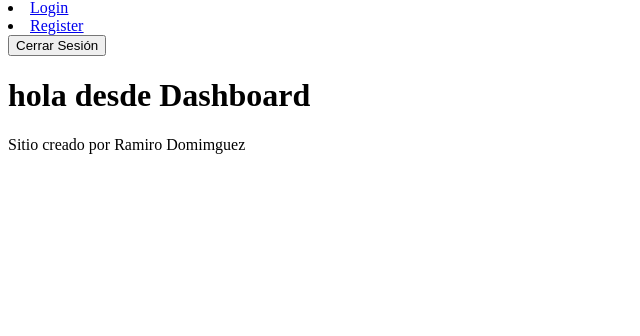
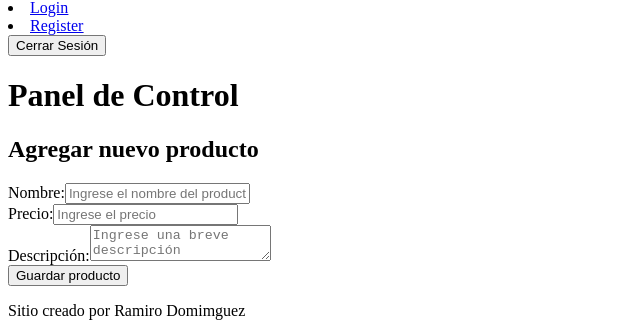
Before and after one commit to Ramiro99-99/proyecto-final, a React (Vite) app: page /Dashboard in a window 1280 px wide. Shown: the part 349-685 px from the top of the page, without its empty margins (0-640 px from the left). Built offline with nearby package versions, Linux system fonts and the light colour scheme.

Commit message:
add:contenido estatico del dashboard

```diff
--- a/src/views/Dashboard.jsx
+++ b/src/views/Dashboard.jsx
@@ -1,11 +1,34 @@
 import { Layout } from "../components/Layout"
+
+
 
 const Dashboard = () => {
   return (
     <Layout>
-        <h1>hola desde Dashboard</h1>
+      <h1>Panel de Control</h1>
+      <section>
+        <h2>Agregar nuevo producto</h2>
+        <form>
+          <div>
+            <label>Nombre:</label>
+            <input type="text" placeholder="Ingrese el nombre del producto" />
+          </div>
 
+          <div>
+            <label>Precio:</label>
+            <input type="number" placeholder="Ingrese el precio" />
+          </div>
+
+          <div>
+            <label>Descripción:</label>
+            <textarea placeholder="Ingrese una breve descripción"></textarea>
+          </div>
+
+          <button type="submit">Guardar producto</button>
+        </form>
+      </section>
     </Layout>
   )
 }
-export {Dashboard}
+
+export { Dashboard }
```
